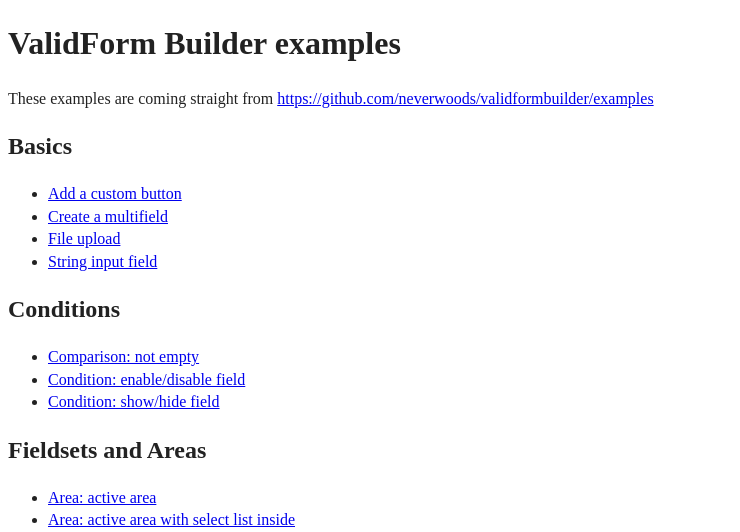
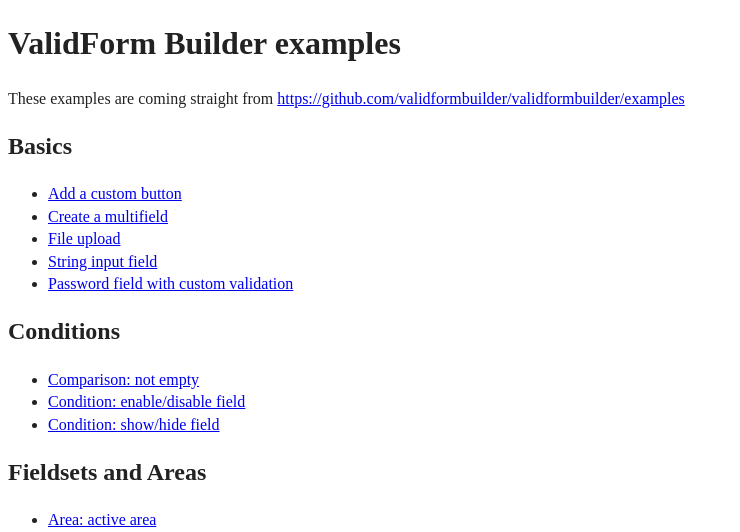
Before and after one commit to rvanbaalen/validformbuilder-playground, a PHP site: page /examples.php in a window 1280 px wide. Shown: the top 532 px of the page, without its empty margins (0-740 px from the left). Run offline with PHP 8.4, Linux system fonts and the light colour scheme; some libraries are stand-ins or nearby versions.

Commit message:
Updates references to the new repo location

```diff
--- a/public/examples.php
+++ b/public/examples.php
@@ -17,7 +17,7 @@
 <body>
 
 <h1>ValidForm Builder examples</h1>
-<p>These examples are coming straight from <a href="https://github.com/neverwoods/validformbuilder/examples">https://github.com/neverwoods/validformbuilder/examples</a></p>
+<p>These examples are coming straight from <a href="https://github.com/validformbuilder/validformbuilder/examples">https://github.com/validformbuilder/validformbuilder/examples</a></p>
 
 <h2>Basics</h2>
 <ul>
@@ -25,6 +25,7 @@
     <li><a href="view-example.php?example=basics/create-multifield">Create a multifield</a></li>
     <li><a href="view-example.php?example=basics/file-upload">File upload</a></li>
     <li><a href="view-example.php?example=basics/string-input-field">String input field</a></li>
+    <li><a href="view-example.php?example=basics/password-field-custom-validation">Password field with custom validation</a></li>
 </ul>
 
 <h2>Conditions</h2>
--- a/public/view-example.php
+++ b/public/view-example.php
@@ -1,7 +1,7 @@
 <?php
 
 $example = $_GET['example'];
-$path = '../vendor/neverwoods/validformbuilder/examples/';
+$path = '../vendor/validformbuilder/validformbuilder/examples/';
 $includePath = $path . $example . '.php';
 
 if (!file_exists($includePath)) {
```
Also changed, not shown: composer.json (+4 -4 lines), 1 other file.
